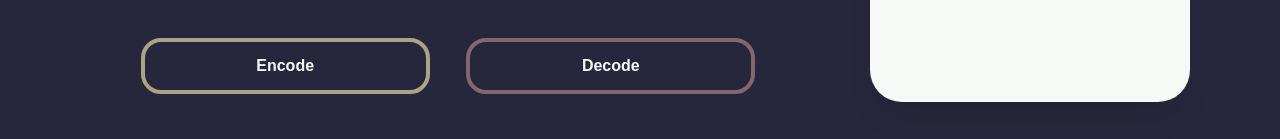
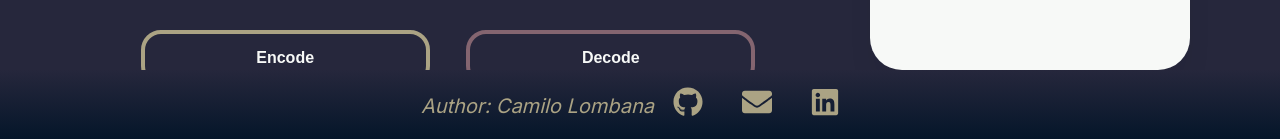
Before and after one commit to lombana-camilo/text-encoder-decoder, a React (Create React App) app: page / in a window 1280 px wide. Shown: the part 658-797 px from the top of the page. Built offline with nearby package versions, Linux system fonts and the light colour scheme.

Commit message:
Added Footer with social links

```diff
--- a/package.json
+++ b/package.json
@@ -9,6 +9,7 @@
       "node-sass": "^7.0.1",
       "react": "^18.0.0",
       "react-dom": "^18.0.0",
+      "react-icons": "^4.3.1",
       "react-scripts": "5.0.1"
    },
    "scripts": {
--- a/src/App.js
+++ b/src/App.js
@@ -4,6 +4,7 @@ import InputAndText from "./components/InputAndText.jsx";
 import NotFound from "./components/NotFound.jsx";
 import Output from "./components/Output.jsx";
 import EncodeDecode from "./components/EncodeDecode.jsx";
+import Footer from "./components/Footer.jsx"
 import { useRef, useState } from "react";
 
 function App() {
@@ -85,7 +86,8 @@ function App() {
       ) : (
         <NotFound />
       )}
-      <EncodeDecode encode={encode} decode={decode} />
+       <EncodeDecode encode={encode} decode={decode} />
+         <Footer/>
     </>
   );
 }
--- /dev/null
+++ b/src/components/Footer.jsx
@@ -0,0 +1,20 @@
+import s from "./../styles/Footer.module.scss";
+import { FaGithub, FaEnvelope, FaLinkedin } from "react-icons/fa";
+
+const Footer = () => {
+  return (
+    <div className={s.footer}>
+      <p>Author: Camilo Lombana</p>
+      <a href="https://github.com/lombana-camilo/text-encoder-decoder.git" rel="noreferrer"
+        target={"_blank"} ><FaGithub size="30px" style={{ margin: "0 0.6rem" }} /> </a>
+
+      <a href="mailto:lombana-camilo@hotmail.com">
+        <FaEnvelope size="30px" style={{ margin: "0 0.6rem" }} /> </a>
+
+      <a href="https://www.linkedin.com/in/camilo-lombana-970812196?lipi=urn%3Ali%3Apage%3Ad_flagship3_profile_view_base_contact_details%3BrlF4d7jnQ1eMa1HaJKwrzQ%3D%3D"
+            target={"_blank"} rel="noreferrer"> <FaLinkedin size="30px" style={{ margin: "0 0.6rem" }} /> </a>
+    </div>
+  );
+};
+
+export default Footer;
--- a/src/styles/EncodeDecode.module.scss
+++ b/src/styles/EncodeDecode.module.scss
@@ -4,7 +4,7 @@
   display: inline-flex;
   position: absolute;
   left: 11%;
-  top: 87%;
+  top: 86%;
   width: 48%;
   justify-content: space-between;
 }
--- /dev/null
+++ b/src/styles/Footer.module.scss
@@ -0,0 +1,22 @@
+@import "./../App.scss";
+
+.footer {
+  display: flex;
+  align-items: center;
+  justify-content: center;
+  position: absolute;
+  width: 100%;
+  height: 9%;
+  bottom: 0;
+  background-image: linear-gradient($bgColor, #031529);
+  p {
+    font-size: 20px;
+    font-style: italic;
+  }
+}
+
+@include tablet {
+  .footer  p {
+    font-size: 16px;
+  }
+}
--- a/src/styles/NotFound.module.scss
+++ b/src/styles/NotFound.module.scss
@@ -11,7 +11,7 @@
   align-items: center;
   justify-content: center;
   width: 25%;
-  height: 90vh;
+  height: 86vh;
   box-shadow: 0px 24px 32px -8px rgba(0, 0, 0, 0.08);
   border-radius: 32px;
   p {
@@ -28,7 +28,7 @@
 
 @include tablet {
   .outputText {
-    top: 75%;
+    top: 73%;
     height: 17vh;
     width: 90%;
     right: 5%;
--- a/src/styles/Output.module.scss
+++ b/src/styles/Output.module.scss
@@ -7,13 +7,13 @@
   right: 7%;
   top: 5vh;
   background-color: $lightColor;
-   padding: 1.5%;
+  padding: 1.5%;
   color: $primaryColor;
   flex-direction: column;
   align-items: center;
   justify-content: space-between;
   width: 25%;
-  height: 90vh;
+  height: 86vh;
   box-shadow: 0px 24px 32px -8px rgba(0, 0, 0, 0.08);
   border-radius: 32px;
   textarea {
@@ -35,8 +35,8 @@
 
 @include tablet {
   .outputText {
-    top: 67%;
-    height: 32vh;
+    top: 63%;
+    height: 28vh;
     width: 90%;
     right: 5%;
   }
@@ -44,7 +44,7 @@
 @include phone {
   .outputText {
     justify-content: center;
-      top: 71%;
+    top: 71%;
     height: 27vh;
   }
 }
```
Also changed, not shown: 1 other file (tests, documents, lock files or other folders).
